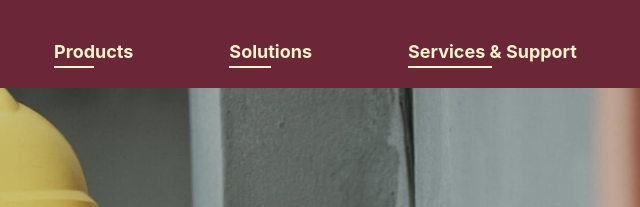
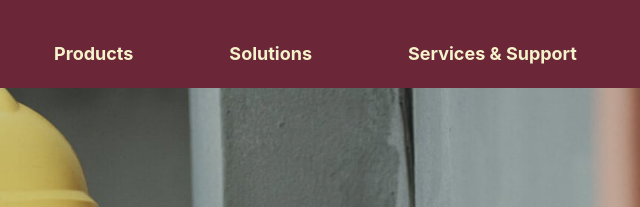
Before and after one commit to Konadu-Akwasi-Akuoko/kboaelectech.com, a website: page index.html in a window 1280 px wide. Shown: the top 207 px of the page, 361-1001 px from the left. Drawn offline with nearby package versions, Linux system fonts and the light colour scheme; no server answers; files whose address does not match are found by name.

Commit message:
Fixed the menu, made it centered

```diff
--- a/index.html
+++ b/index.html
@@ -31,14 +31,13 @@
       <div class="bg-primaryWine-500 py-5">
         <!-- !Container for holding content-->
         <div
-        id="header-gap-toggle"
+          id="header-gap-toggle"
           class="
             custom-container
             flex
             lg:flex-row
             flex-col
             lg:items-end lg:justify-end lg:gap-y-0
-
           "
         >
           <!-- !Company Name and phone menuButton -->
@@ -81,34 +80,19 @@
                 font-bold
               "
             >
-              <li class="flex justify-end lg:mb-0 mb-4">
+              <li class="flex justify-center lg:mb-0 mb-4">
                 <a href="#">
-                  <div class="inline-block">
-                    Products
-                    <div
-                      class="border border-alternateLightYellow-500 w-2/4"
-                    ></div>
-                  </div>
+                  <div class="inline-block">Products</div>
                 </a>
               </li>
-              <li class="flex justify-end lg:mb-0 mb-4">
+              <li class="flex justify-center lg:mb-0 mb-4">
                 <a href="#">
-                  <div class="inline-block">
-                    Solutions
-                    <div
-                      class="border border-alternateLightYellow-500 w-2/4"
-                    ></div>
-                  </div>
+                  <div class="inline-block">Solutions</div>
                 </a>
               </li>
-              <li class="flex justify-end">
+              <li class="flex justify-center">
                 <a href="#">
-                  <div class="inline-block">
-                    Services & Support
-                    <div
-                      class="border border-alternateLightYellow-500 w-2/4"
-                    ></div>
-                  </div>
+                  <div class="inline-block">Services & Support</div>
                 </a>
               </li>
             </ul>
@@ -420,7 +404,7 @@
         place-items-center
       "
     >
-    <div>
+      <div>
         <button>
           <span
             class="iconify"
@@ -499,7 +483,7 @@
           </div>
         </div>
       </div>
-     <div>
+      <div>
         <button>
           <span
             class="iconify"
```
Also changed, not shown: public/Styles/stylesheet.css.
